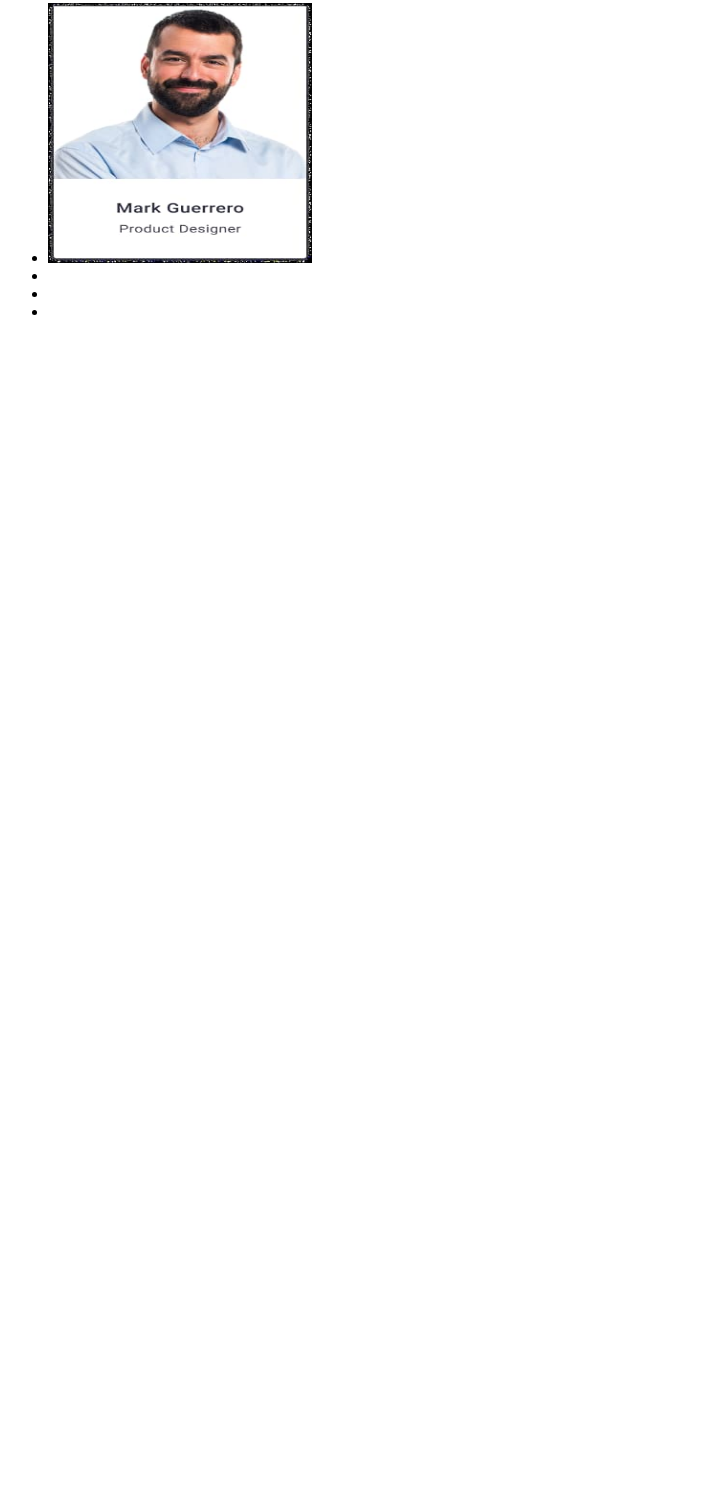
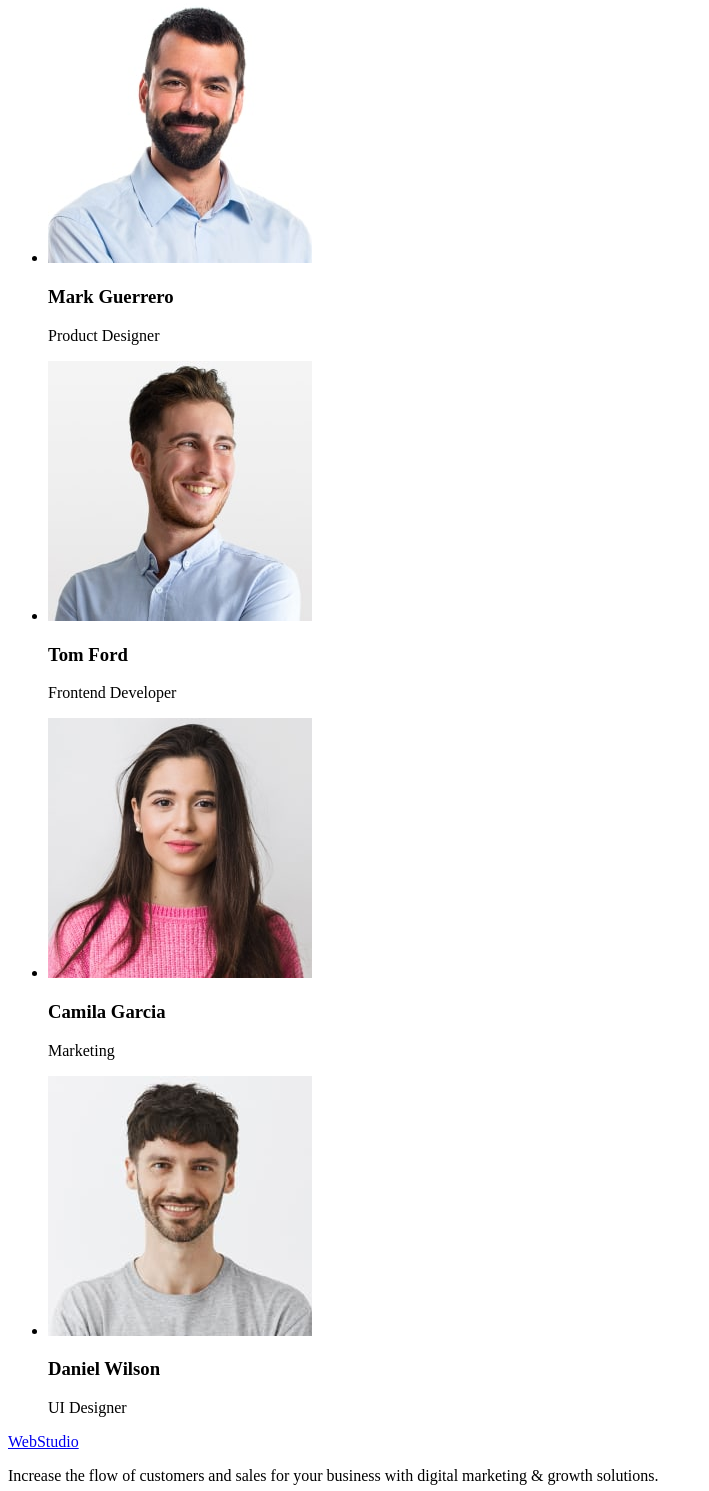
Before and after one commit to vladsologyb/Tutorial, a plain HTML site: page index.html in a window 1280 px wide. Shown: the part 609-2100 px from the top of the page, without its empty margins (0-709 px from the left). Before the commit the page ends 946 px from the top, so only its background shows below. Drawn offline with Linux system fonts and the light colour scheme.

Commit message:
final page

```diff
--- a/index.html
+++ b/index.html
@@ -64,17 +64,53 @@
         <ul>
           <li>
             <img
-              src="./images/Team Card 1.jpg"
+              src="./images/teamcard1.jpg"
               alt="Product Designer"
               width="264"
               height="260"
             />
+            <h3>Mark Guerrero</h3>
+            <p>Product Designer</p>
           </li>
-          <li><img src="" alt="" /></li>
-          <li><img src="" alt="" /></li>
-          <li><img src="" alt="" /></li>
+          <li>
+            <img
+              src="./images/teamcard2.jpg"
+              alt="Frontend Developer"
+              width="264"
+              height="260"
+            />
+            <h3>Tom Ford</h3>
+            <p>Frontend Developer</p>
+          </li>
+          <li>
+            <img
+              src="./images/teamcard3.jpg"
+              alt="Marketing"
+              width="264"
+              height="260"
+            />
+            <h3>Camila Garcia</h3>
+            <p>Marketing</p>
+          </li>
+          <li>
+            <img
+              src="./images/teamcard4.jpg"
+              alt="UI Designer"
+              width="264"
+              height="260"
+            />
+            <h3>Daniel Wilson</h3>
+            <p>UI Designer</p>
+          </li>
         </ul>
       </section>
     </main>
+    <footer>
+      <a href="./index.html">WebStudio</a>
+      <p>
+        Increase the flow of customers and sales for your business with digital
+        marketing & growth solutions.
+      </p>
+    </footer>
   </body>
 </html>
```
Also changed, not shown: images/Team Card 1.jpg (deleted), images/teamcard1.jpg (added), images/teamcard2.jpg (added), images/teamcard3.jpg (added), images/teamcard4.jpg (added).
